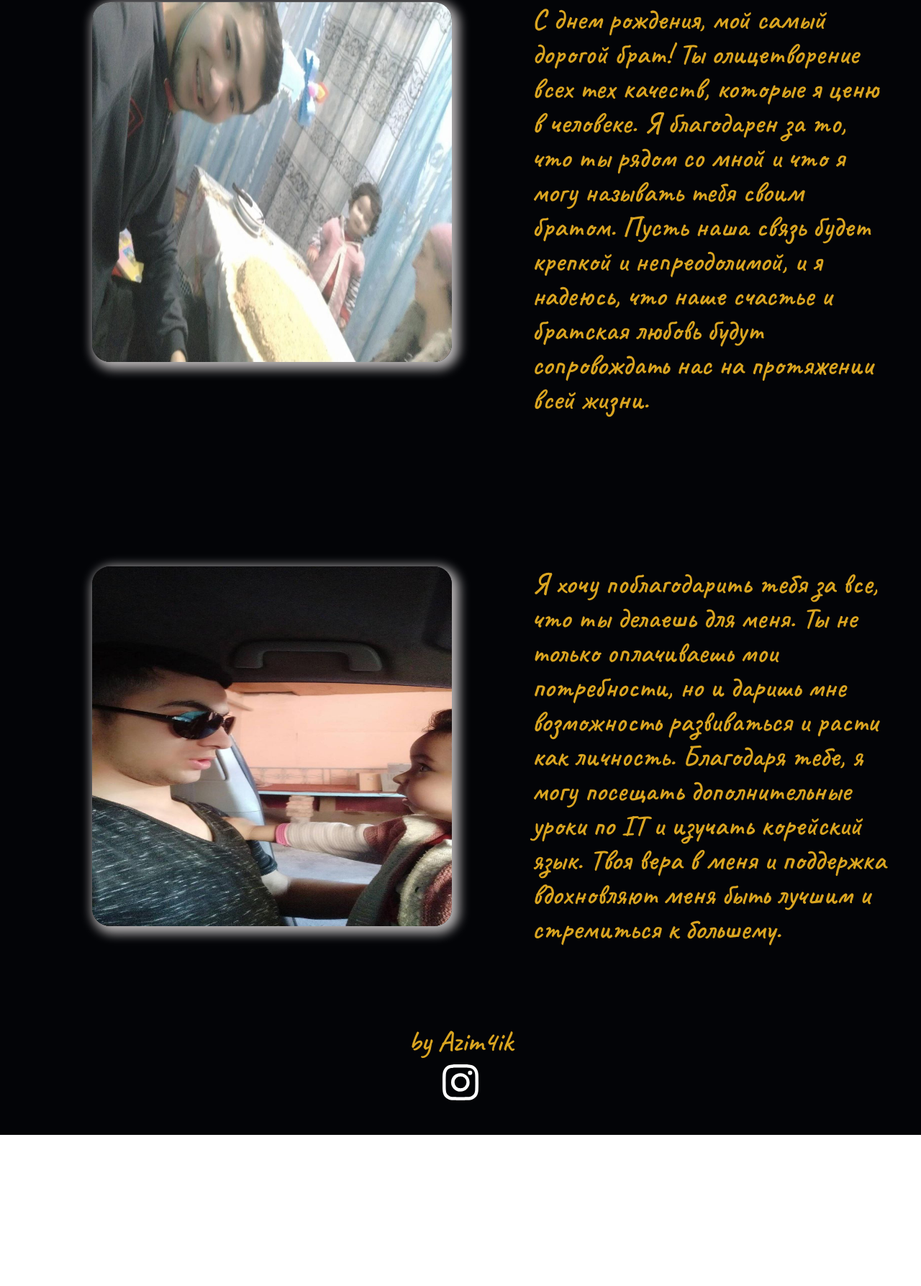
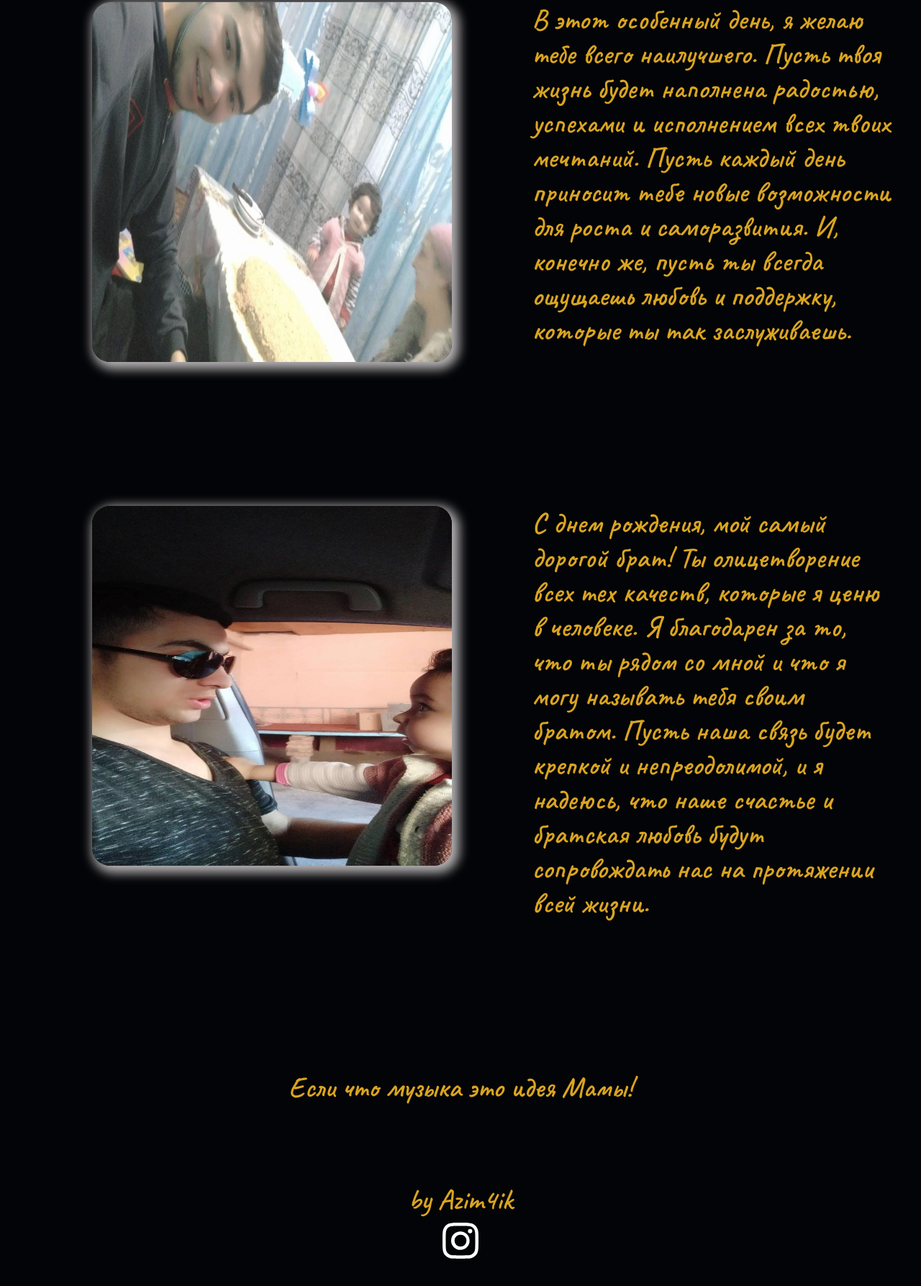
Before and after one commit to azim4ik-06/HB_Azizjon, a plain HTML site: page index.html in a window 1280 px wide. Shown: the part 5273-7060 px from the top of the page at 72% size. Before the commit the page ends 6850 px from the top, so only its background shows below. Drawn offline with Linux system fonts and the light colour scheme; files whose address does not match are found by name.

Commit message:
добавление музыки

```diff
--- a/index.html
+++ b/index.html
@@ -10,7 +10,9 @@
     <title>Happy Birthday Azimjon</title>
 </head>
 <body>
-    <audio src=""></audio>
+    <audio autoplay loop>
+        <source src="audio/melodiya-s-dnem-rozhdeniya.mp3" type="audio/mp3">
+    </audio>
     <section>
         <div class="back-img"></div>
     </section>
@@ -187,7 +189,7 @@
                     <div data-aos="fade-up-left">
                         <div class="text flex-column">
                             <div class="text-color">
-                                <h1 class="text-size">С днем рождения, мой самый дорогой брат! Ты олицетворение всех тех качеств, которые я ценю в человеке. Я благодарен за то, что ты рядом со мной и что я могу называть тебя своим братом. Пусть наша связь будет крепкой и непреодолимой, и я надеюсь, что наше счастье и братская любовь будут сопровождать нас на протяжении всей жизни.</h1>
+                                <h1 class="text-size">В этот особенный день, я желаю тебе всего наилучшего. Пусть твоя жизнь будет наполнена радостью, успехами и исполнением всех твоих мечтаний. Пусть каждый день приносит тебе новые возможности для роста и саморазвития. И, конечно же, пусть ты всегда ощущаешь любовь и поддержку, которые ты так заслуживаешь.</h1>
                             </div>
                         </div>
                     </div>
@@ -209,12 +211,17 @@
                     <div data-aos="fade-up-left">
                         <div class="text flex-column">
                             <div class="text-color">
-                                <h1 class="text-size">Я хочу поблагодарить тебя за все, что ты делаешь для меня. Ты не только оплачиваешь мои потребности, но и даришь мне возможность развиваться и расти как личность. Благодаря тебе, я могу посещать дополнительные уроки по IT и изучать корейский язык. Твоя вера в меня и поддержка вдохновляют меня быть лучшим и стремиться к большему.</h1>
+                                <h1 class="text-size">С днем рождения, мой самый дорогой брат! Ты олицетворение всех тех качеств, которые я ценю в человеке. Я благодарен за то, что ты рядом со мной и что я могу называть тебя своим братом. Пусть наша связь будет крепкой и непреодолимой, и я надеюсь, что наше счастье и братская любовь будут сопровождать нас на протяжении всей жизни.</h1>
                             </div>
                         </div>
                     </div>
                 </div>
             </div>
+        </div>
+    </section>
+    <section>
+        <div class="container d-flex align-items-center justify-content-center">
+            <h1 class="text-color text-size">Если что музыка это идея Мамы!</h1>
         </div>
     </section>
     <section>
```
Also changed, not shown: 1 other file.
